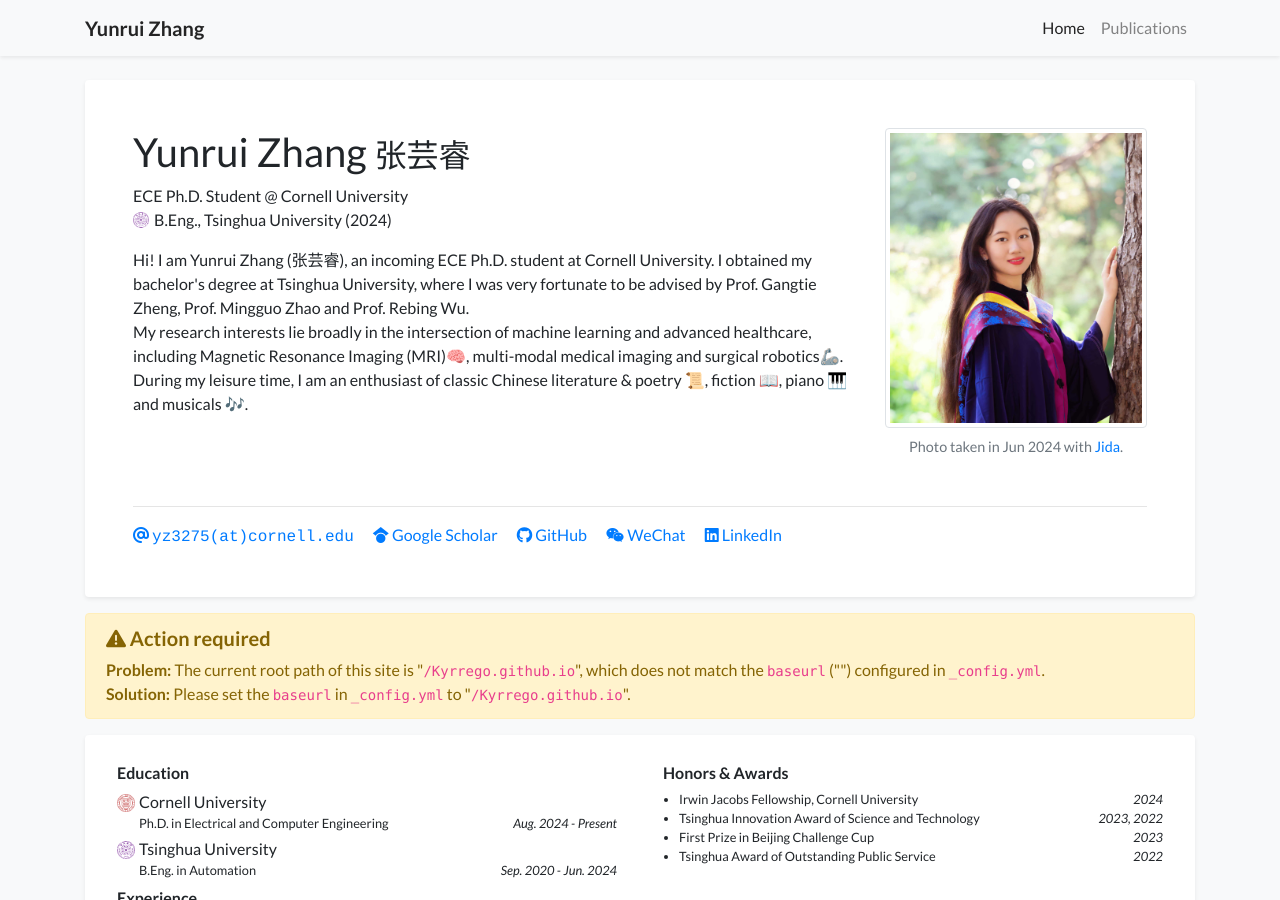
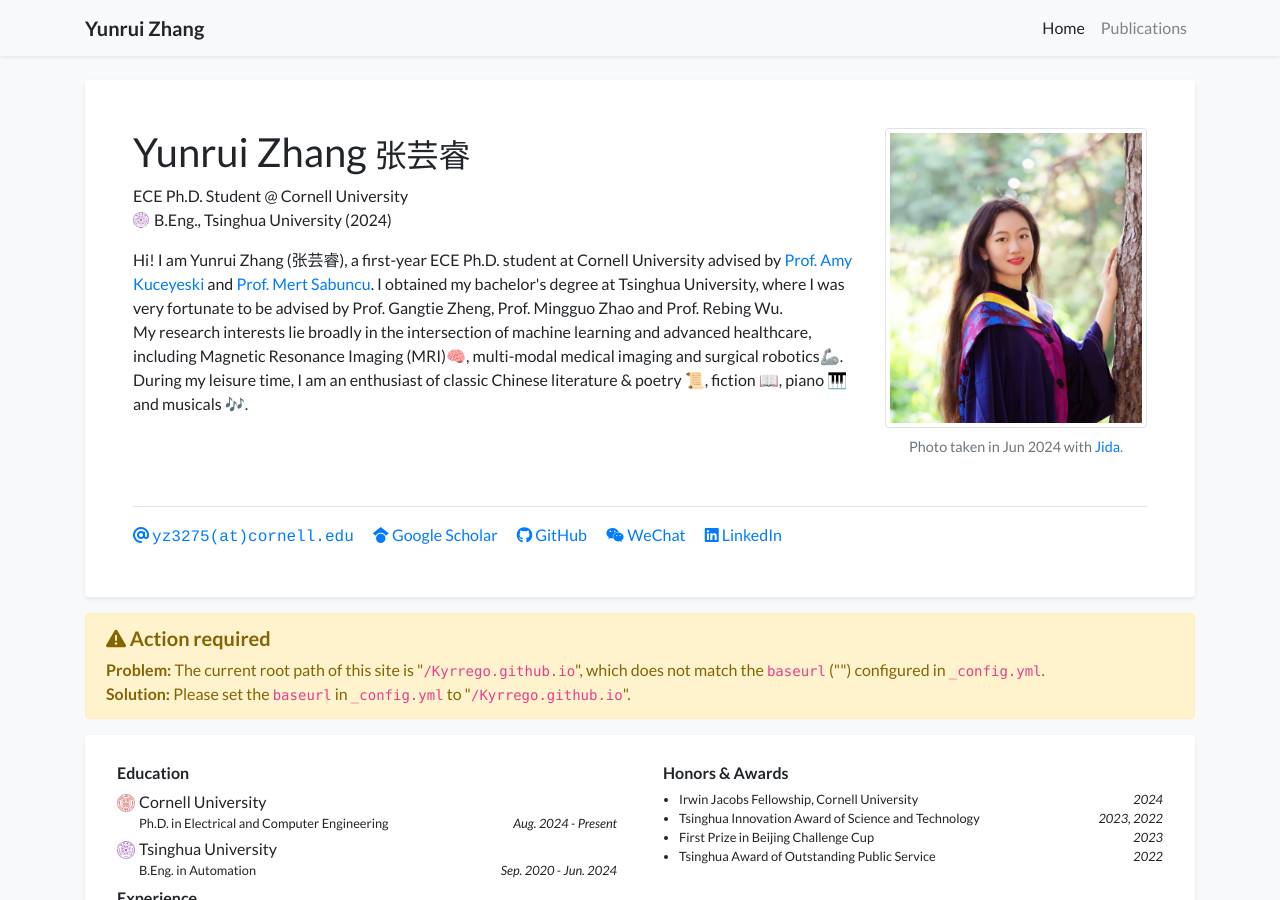
Before and after one commit to Kyrrego/Kyrrego.github.io, a Jekyll site: the page built from index.html, in a window 1280 px wide and 900 px high. Built offline with Jekyll 4.4.1, drawn with Linux system fonts in a browser that asks for light colours; a style sheet for code colours, icons or effects is not loaded.

Commit message:
Update PhD advisor info

```diff
--- a/_data/profile.yml
+++ b/_data/profile.yml
@@ -19,7 +19,7 @@ linkedin: yunrui-zhang-5b465b279
 # orcid: 0000-0000-0000-0000
 
 short_bio: |
-  Hi! I am Yunrui Zhang (张芸睿), an incoming ECE Ph.D. student at Cornell University. I obtained my bachelor's degree at Tsinghua University, where I was very fortunate to be advised by Prof. Gangtie Zheng, Prof. Mingguo Zhao and Prof. Rebing Wu. <br>
+  Hi! I am Yunrui Zhang (张芸睿), a first-year ECE Ph.D. student at Cornell University advised by <a href="https://www.cocolaboratory.com/members">Prof. Amy Kuceyeski</a> and <a href="https://sabuncu.engineering.cornell.edu/">Prof. Mert Sabuncu</a>. I obtained my bachelor's degree at Tsinghua University, where I was very fortunate to be advised by Prof. Gangtie Zheng, Prof. Mingguo Zhao and Prof. Rebing Wu. <br>
   My research interests lie broadly in the intersection of machine learning and advanced healthcare, including Magnetic Resonance Imaging (MRI)🧠, multi-modal medical imaging and surgical robotics🦾. <br>
   During my leisure time, I am an enthusiast of classic Chinese literature & poetry 📜, fiction 📖, piano 🎹 and musicals 🎶.
 
```
